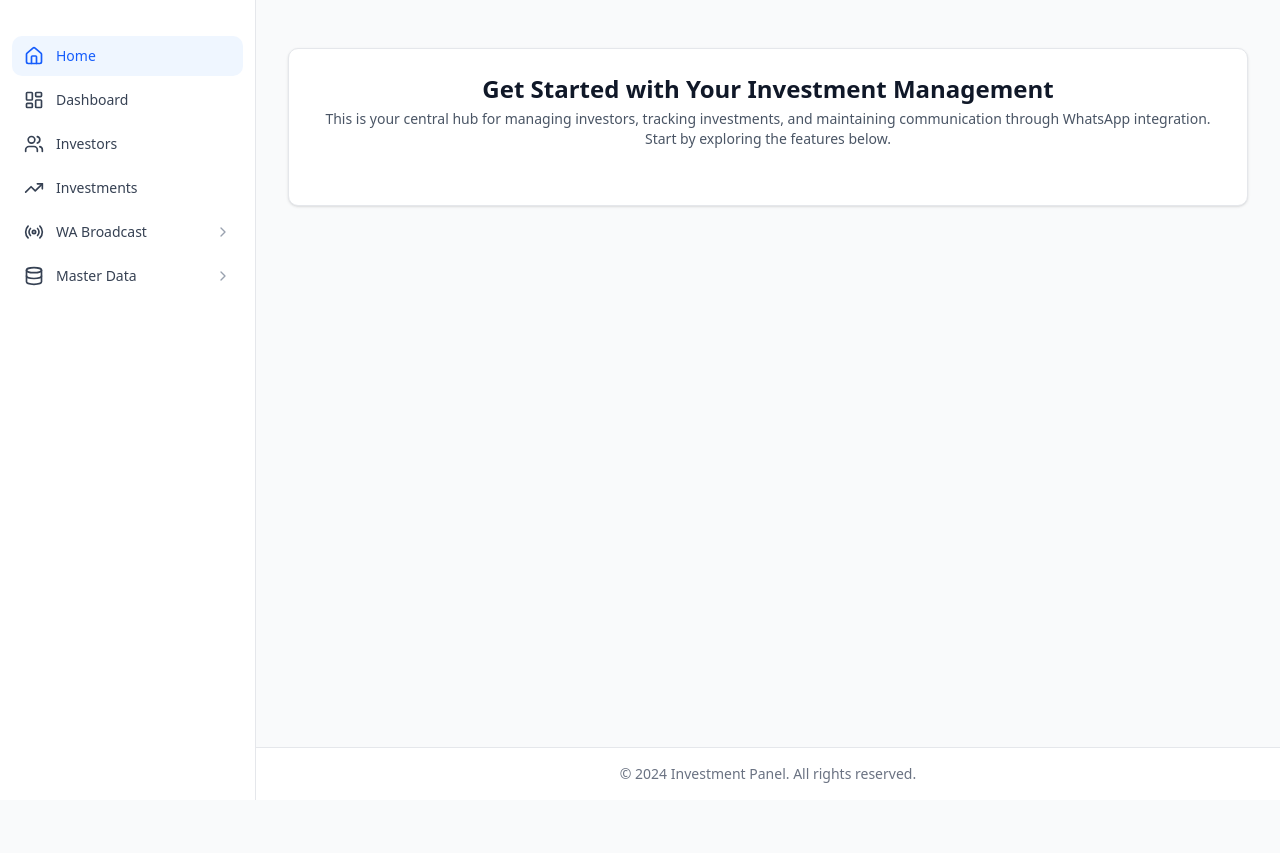
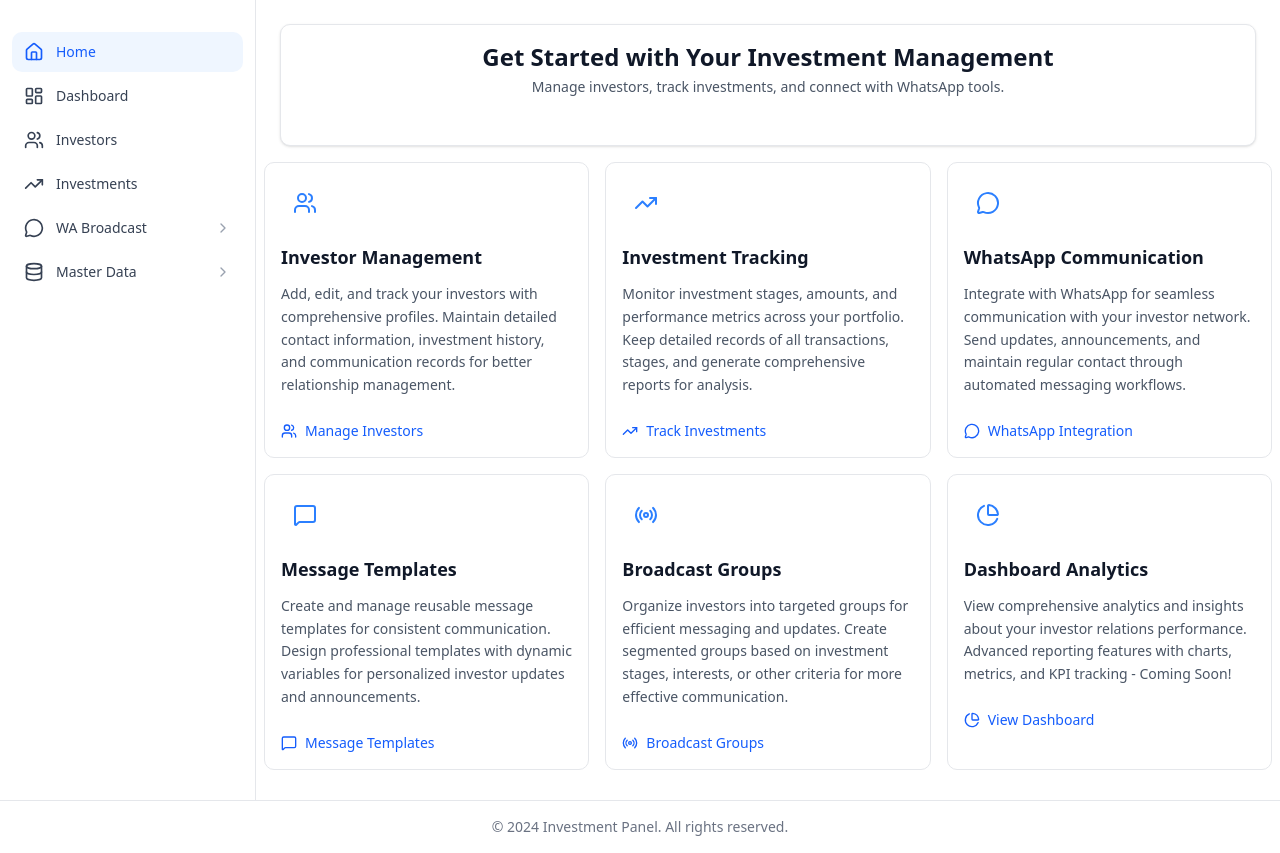
Before and after one commit to axellfumioo/frontend_atdag, a Next.js app: page / in a window 1280 px wide. Before the commit the page ends 800 px from the top, so only its background shows below. Built offline with nearby package versions, Linux system fonts and the light colour scheme.

Commit message:
features: sidebar, debug sidebar, add dashboard, etc

```diff
--- a/src/app/layout.tsx
+++ b/src/app/layout.tsx
@@ -1,11 +1,7 @@
-"use client";
-
 import { Geist, Geist_Mono } from "next/font/google";
 import "./globals.css";
-
-import { useState } from "react";
 import Footer from "@/components/Footer";
-import Sidebar from "@/components/Sidebar";
+import LayoutClient from "@/components/LayoutClient";
 
 const geistSans = Geist({
   variable: "--font-geist-sans",
@@ -17,30 +13,17 @@ const geistMono = Geist_Mono({
   subsets: ["latin"],
 });
 
-export default function RootLayout({
-  children,
-}: {
-  children: React.ReactNode;
-}) {  const [sidebarOpen, setSidebarOpen] = useState(false);
-
-
+export default function RootLayout({ children }: { children: React.ReactNode }) {
   return (
     <html lang="en">
-      <body
-        className={`${geistSans.variable} ${geistMono.variable} bg-gray-50 antialiased`}
-      >
-        <div className="flex h-screen">
-          <Sidebar open={sidebarOpen} setOpen={setSidebarOpen} />
+      <body className={`${geistSans.variable} ${geistMono.variable} bg-gray-50 antialiased`}>
 
-          <div className="flex-1 flex flex-col overflow-hidden">
+        <LayoutClient>
+          {children}
+        </LayoutClient>
 
-            <main className="flex-1 overflow-y-auto p-6 lg:p-8">
-              {children}
-            </main>
+        <Footer />
 
-            <Footer />
-          </div>
-        </div>
       </body>
     </html>
   );
--- a/src/app/page.tsx
+++ b/src/app/page.tsx
@@ -1,33 +1,109 @@
 "use client";
 
-import React from "react";
-import { Menu } from "lucide-react";
+import { useRouter } from "next/navigation";
+import { Users, TrendingUp, MessageSquare, Radio, PieChart, MessageCircle } from "lucide-react";
+import Header from "@/components/Header";
+import { title } from "process";
+
+const featureCards = [
+  {
+    title: "Investor Management",
+    description: "Add, edit, and track your investors with comprehensive profiles. Maintain detailed contact information, investment history, and communication records for better relationship management.",
+    icon: Users,
+    buttonText: "Manage Investors",
+    buttonPath: "/investors",
+    iconColor: "text-blue-500",
+    iconBg: "bg-blue-50"
+  },
+  {
+    title: "Investment Tracking",
+    description: "Monitor investment stages, amounts, and performance metrics across your portfolio. Keep detailed records of all transactions, stages, and generate comprehensive reports for analysis.",
+    icon: TrendingUp,
+    buttonText: "Track Investments",
+    buttonPath: "/investments",
+    iconColor: "text-blue-500",
+    iconBg: "bg-blue-50"
+  },
+  {
+    title: "WhatsApp Communication",
+    description: "Integrate with WhatsApp for seamless communication with your investor network. Send updates, announcements, and maintain regular contact through automated messaging workflows.",
+    icon: MessageCircle,
+    buttonText: "WhatsApp Integration",
+    buttonPath: "/wabroadcast",
+    iconColor: "text-blue-500",
+    iconBg: "bg-blue-50"
+  },
+  {
+    title: "Message Templates",
+    description: "Create and manage reusable message templates for consistent communication. Design professional templates with dynamic variables for personalized investor updates and announcements.",
+    icon: MessageSquare,
+    buttonText: "Message Templates",
+    buttonPath: "/message-templates",
+    iconColor: "text-blue-500",
+    iconBg: "bg-blue-50"
+  },
+  {
+    title: "Broadcast Groups",
+    description: "Organize investors into targeted groups for efficient messaging and updates. Create segmented groups based on investment stages, interests, or other criteria for more effective communication.",
+    icon: Radio,
+    buttonText: "Broadcast Groups",
+    buttonPath: "/wabroadcast/broadcastgroups",
+    iconColor: "text-blue-500",
+    iconBg: "bg-blue-50"
+  },
+  {
+    title: "Dashboard Analytics",
+    description: "View comprehensive analytics and insights about your investor relations performance. Advanced reporting features with charts, metrics, and KPI tracking - Coming Soon!",
+    icon: PieChart,
+    buttonText: "View Dashboard",
+    buttonPath: "/dashboard",
+    iconColor: "text-blue-500",
+    iconBg: "bg-blue-50"
+  },
+];
 
 export default function Home() {
-  const [sidebarOpen, setSidebarOpen] = React.useState(false);
+  const router = useRouter();
+  return (
+    <>
+      <Header />
 
-  return (
-    <div>
-      <div className="flex items-center justify-between mb-4 px-4 sm:px-6 lg:px-0">
-        <button
-          aria-label="Open sidebar"
-          className="p-1 rounded-md bg-gray-100 hover:bg-gray-200 lg:hidden"
-          onClick={() => setSidebarOpen(true)}
-        >
-          <Menu className="w-4 h-4 text-gray-700" />
-        </button>
+      <div className="grid grid-cols-1 md:grid-cols-2 lg:grid-cols-3 gap-4">
+        {featureCards.map((card, index) => {
+          const Icon = card.icon;
+          return (
+            <div
+            key={index}
+            className="bg-white rounded-lg border border-gray-200 p-4 hover:shadow-lg transition-shadow duration-200"
+            >
+
+              {/* icon */}
+              <div className={`w-12 h-12 ${card.icon} rounded-lg flex items-center justify-center mb-4`}>
+                <Icon className={`w-6 h-6 ${card.iconColor}`}/>
+              </div>
+
+              {/* titel */}
+              <div className={`text-lg font-bold text-gray-900 mb-3`}>
+                {card.title}
+              </div>
+
+              {/* deskripsia */}
+              <div className={`text-sm text-gray-600 mb-6 leading-relaxed`}>
+                {card.description}
+              </div>
+
+              {/* button */}
+              <button
+              onClick={() => router.push(card.buttonPath)}
+              className="flex items-center space-x-2 text-blue-600 hover:text-blue-700 text-sm transition-colors"
+              >
+                <Icon className="w-4 h-4"/>
+                <span>{card.buttonText}</span>
+              </button>
+            </div>
+          )
+        })}
       </div>
-
-      <div className="bg-white rounded-lg shadow-sm border border-gray-200 p-4 lg:p-6">
-        <h1 className="text-lg md:text-xl lg:text-2xl font-bold text-gray-900 mb-1 text-center">
-          Get Started with Your Investment Management
-        </h1>
-        <p className="text-gray-600 text-sm mb-4 sm:mb-8 hidden sm:block text-center">
-          This is your central hub for managing investors, tracking investments,
-          and maintaining communication through WhatsApp integration. Start by
-          exploring the features below.
-        </p>
-      </div>
-    </div>
+    </>
   );
 }
--- a/src/components/Header.tsx
+++ b/src/components/Header.tsx
@@ -1,33 +1,15 @@
 "use client";
 
-import React from "react";
-import { Menu } from "lucide-react";
-
-interface HeaderProps {
-  setSidebarOpen: (open: boolean) => void;
-}
-
-export default function Header({ setSidebarOpen }: HeaderProps) {
+export default function Header() {
   return (
-    <div className="p-8">
-      <div className="flex items-center justify-between mb-2 px-4 sm:px-6 lg:px-0">
-        <button
-          aria-label="Open sidebar"
-          className="p-1 rounded-md bg-gray-100 hover:bg-gray-200 lg:hidden"
-          onClick={() => setSidebarOpen(true)}
-        >
-          <Menu className="w-4 h-4 text-gray-700" />
-        </button>
-      </div>
-
-      <div className="bg-white rounded-lg shadow-sm border border-gray-200 p-4 lg:p-6">
+    <div className="p-4">
+      <div className="bg-white rounded-lg shadow-sm border border-gray-200 p-4 ">
         <h1 className="text-lg md:text-xl lg:text-2xl font-bold text-gray-900 mb-1 text-center">
           Get Started with Your Investment Management
         </h1>
+
         <p className="text-gray-600 text-sm mb-4 sm:mb-8 hidden sm:block text-center">
-          This is your central hub for managing investors, tracking investments,
-          and maintaining communication through WhatsApp integration. Start by
-          exploring the features below.
+          Manage investors, track investments, and connect with WhatsApp tools.
         </p>
       </div>
     </div>
--- /dev/null
+++ b/src/components/LayoutClient.tsx
@@ -0,0 +1,31 @@
+"use client";
+
+import { useState } from "react";
+import Sidebar from "@/components/Sidebar";
+
+export default function LayoutClient({ children }: { children: React.ReactNode }) {
+  const [sidebarOpen, setSidebarOpen] = useState(false);
+
+  return (
+    <div className="min-h-screen flex">
+
+      <Sidebar open={sidebarOpen} setOpen={setSidebarOpen} />
+
+      <div className="flex flex-1 flex-col">
+        <div className="lg:hidden p-4">
+          <button
+            onClick={() => setSidebarOpen(true)}
+            className="p-2 rounded-md bg-gray-200"
+          >
+            ☰
+          </button>
+        </div>
+
+        <main className="flex-1 p-2 bg-white">
+          {children}
+        </main>
+      </div>
+
+    </div>
+  );
+}
--- a/src/components/Sidebar.tsx
+++ b/src/components/Sidebar.tsx
@@ -1,113 +1,89 @@
 "use client";
 
 import React from "react";
-import { Home, LayoutDashboard, Users, TrendingUp, Radio, Database, ChevronRight, X, ChevronDown } from "lucide-react";
+import {
+  Home, LayoutDashboard, Users, TrendingUp, Radio, Database,
+  ChevronDown, RefreshCw, Layers, DollarSign, MessageCircle
+} from "lucide-react";
 import { useRouter, usePathname } from "next/navigation";
+import path from "path";
 
-interface SubItem {
-  name: string;
-  path: string;
-}
-
-interface MenuItem {
-  name: string;
-  icon: React.ComponentType<React.SVGProps<SVGSVGElement>>;
-  path: string;
-  hasArrow?: boolean;
-  subItems?: SubItem[];
-}
-
-const menuItems: MenuItem[] = [
+// object icon, path
+const menuItems = [
   { name: "Home", icon: Home, path: "/" },
   { name: "Dashboard", icon: LayoutDashboard, path: "/dashboard" },
   { name: "Investors", icon: Users, path: "/investors" },
   { name: "Investments", icon: TrendingUp, path: "/investments" },
-  { name: "WA Broadcast", icon: Radio, hasArrow: true, path: "/wabroadcast" },
+  { name: "WA Broadcast", icon: MessageCircle, hasArrow: true, path: "/wabroadcast",
+    subItems: [
+      { name: "Broadcast Groups", path:"/wabroadcast/broadcastgroups", icon: Radio}
+    ]
+  },
   {
     name: "Master Data",
     icon: Database,
     hasArrow: true,
     path: "/masterdata",
     subItems: [
-      { name: "Currencies", path: "/masterdata/currencies" },
-      { name: "Investment Stages", path: "/masterdata/investmentstages" },
-      { name: "Investment Status", path: "/masterdata/investmentstatus" },
-      { name: "Investor Types", path: "/masterdata/investortypes" }
+      { name: "Investment Status", path: "/masterdata/investmentstatus", icon: RefreshCw },
+      { name: "Investment Stages", path: "/masterdata/investmentstages", icon: Layers },
+      { name: "Investor Types", path: "/masterdata/investortypes", icon: Users },
+      { name: "Currencies", path: "/masterdata/currencies", icon: DollarSign }
     ]
   },
 ];
 
+// interface buat hamburger menu, termasuk mobile juga
 interface SidebarProps {
   open: boolean;
   setOpen: (open: boolean) => void;
 }
+
 
 export default function Sidebar({ open, setOpen }: SidebarProps) {
   const router = useRouter();
   const pathname = usePathname();
   const [expandedMenu, setExpandedMenu] = React.useState<string | null>(null);
 
-  // Auto-expand Master Data if on a submenu page
-  React.useEffect(() => {
-    if (pathname.startsWith("/masterdata")) {
-      setExpandedMenu("Master Data");
-    }
-  }, [pathname]);
-
   const toggleSubmenu = (menuName: string) => {
     setExpandedMenu(expandedMenu === menuName ? null : menuName);
   };
 
-  const handleMenuClick = (item: MenuItem) => {
+  const handleMenuClick = (item: any) => {
     if (item.subItems) {
       toggleSubmenu(item.name);
     } else {
       router.push(item.path);
+      setOpen(false); // auto close on mobile
     }
   };
 
   return (
     <>
-    {/* buat mobile */}
+      {/* Overlay mobile */}
       {open && (
         <div
           onClick={() => setOpen(false)}
           className="fixed inset-0 bg-black bg-opacity-50 z-40 lg:hidden"
         />
       )}
-
-      {/* Sidebar */}
+      {/* semisal ukuran web lebih kecil ukuran sidebar jadi gaada alias nampilin hamburger saja, kalo full ya full*/}
       <aside
-        className={`
-          fixed lg:static inset-y-0 left-0 z-50 w-64 bg-white border-r border-gray-200
-          transform transition-transform duration-300 ease-in-out
-          ${open ? "translate-x-0" : "-translate-x-full lg:translate-x-0"}
-        `}
+        className={`fixed lg:static inset-y-0 left-0 z-50 w-64 bg-white border-r border-gray-200
+        transform transition-transform duration-300
+        ${open ? "translate-x-0" : "-translate-x-full lg:translate-x-0"}`}
       >
-        {/* Sidebar Header */}
-        {/* <div className="flex items-center justify-between p-4 border-b border-gray-200">
-          <div className="flex items-center space-x-2">
-            <div className="w-8 h-8 bg-gray-800 rounded-lg flex items-center justify-center">
-              <span className="text-white text-sm font-semibold">Y</span>
-            </div>
-            <div>
-              <p className="font-semibold text-gray-900 text-sm">You</p>
-              <p className="text-xs text-gray-500">Today at 10:34</p>
-            </div>
-          </div>
-          <button
-            onClick={() => setOpen(false)}
-            className="lg:hidden text-gray-500 hover:text-gray-700"
-          >
-            <X className="w-5 h-5" />
-          </button>
-        </div> */}
-
-        <nav className="p-3 space-y-1 mt-6">
+        <nav className="p-3 space-y-1 mt-5">
+          {/* mapping buat menu item yg didalamnya ada variabel juga */}
           {menuItems.map((item, index) => {
+            // simpan item icon
             const Icon = item.icon;
+            // expanded menu
             const isExpanded = expandedMenu === item.name;
-            const isActive = pathname === item.path || (item.subItems && pathname.startsWith(item.path));
+            // hover ketika di page tertentu
+            const isActive =
+              pathname === item.path ||
+              (item.subItems && pathname.startsWith(item.path));
 
             return (
               <div key={index}>
@@ -115,48 +91,43 @@ export default function Sidebar({ open, setOpen }: SidebarProps) {
                   onClick={() => handleMenuClick(item)}
                   className={`
                     w-full flex items-center justify-between px-3 py-2.5 rounded-lg text-sm
-                    transition-colors duration-150
-                    ${
-                      isActive
-                        ? "bg-blue-50 text-blue-600 font-medium"
-                        : "text-gray-700 hover:bg-gray-50"
-                    }
+                    ${isActive ? "bg-blue-50 text-blue-600 font-medium" : "text-gray-700 hover:bg-gray-50"}
                   `}
                 >
                   <div className="flex items-center space-x-3">
                     <Icon className="w-5 h-5" />
                     <span>{item.name}</span>
                   </div>
+                    {/* dropdown item buat wabroadcast sm masterdata */}
                   {item.hasArrow && (
                     <ChevronDown
-                      className={`w-4 h-4 transition-transform duration-200 ${
-                        isExpanded ? 'rotate-0' : '-rotate-90'
-                      } ${isActive ? 'text-blue-500' : 'text-gray-400'}`}
+                      className={`w-4 h-4 transform transition duration-200
+                      ${isExpanded ? "rotate-0" : "-rotate-90"}
+                      ${isActive ? "text-blue-600" : "text-gray-400"}`}
                     />
                   )}
                 </button>
 
-                {/* Submenu masterdata */}
                 {item.subItems && isExpanded && (
-                  <div className="ml-6 mt-1 space-y-1 pl-4 border-l-2 border-gray-200">
-                    {item.subItems.map((subItem, subIndex) => {
-                      const isSubActive = pathname === subItem.path;
+                  <div className="ml-6 mt-1 pl-4 border-l space-y-1 border-gray-200">
+                    {item.subItems.map((sub, i) => {
+                      const SubIcon = sub.icon;
+                      const isSubActive = pathname === sub.path;
+
                       return (
                         <button
-                          key={subIndex}
-                          onClick={() => router.push(subItem.path)}
+                          key={i}
+                          onClick={() => {
+                            router.push(sub.path);
+                            setOpen(false);
+                          }}
                           className={`
                             w-full flex items-center space-x-2 px-3 py-2 rounded-lg text-sm
-                            transition-colors duration-150
-                            ${
-                              isSubActive
-                                ? "bg-blue-50 text-blue-600 font-medium"
-                                : "text-gray-600 hover:bg-gray-50 hover:text-gray-900"
-                            }
+                            ${isSubActive ? "bg-blue-50 text-blue-600" : "text-gray-600 hover:bg-gray-100"}
                           `}
                         >
-                          <Database className="w-4 h-4" />
-                          <span>{subItem.name}</span>
+                          <SubIcon className="w-4 h-4" />
+                          <span>{sub.name}</span>
                         </button>
                       );
                     })}
```
Also changed, not shown: src/app/wabroadcast/broadcastgroups/page.tsx (added, +7 -0 lines).
